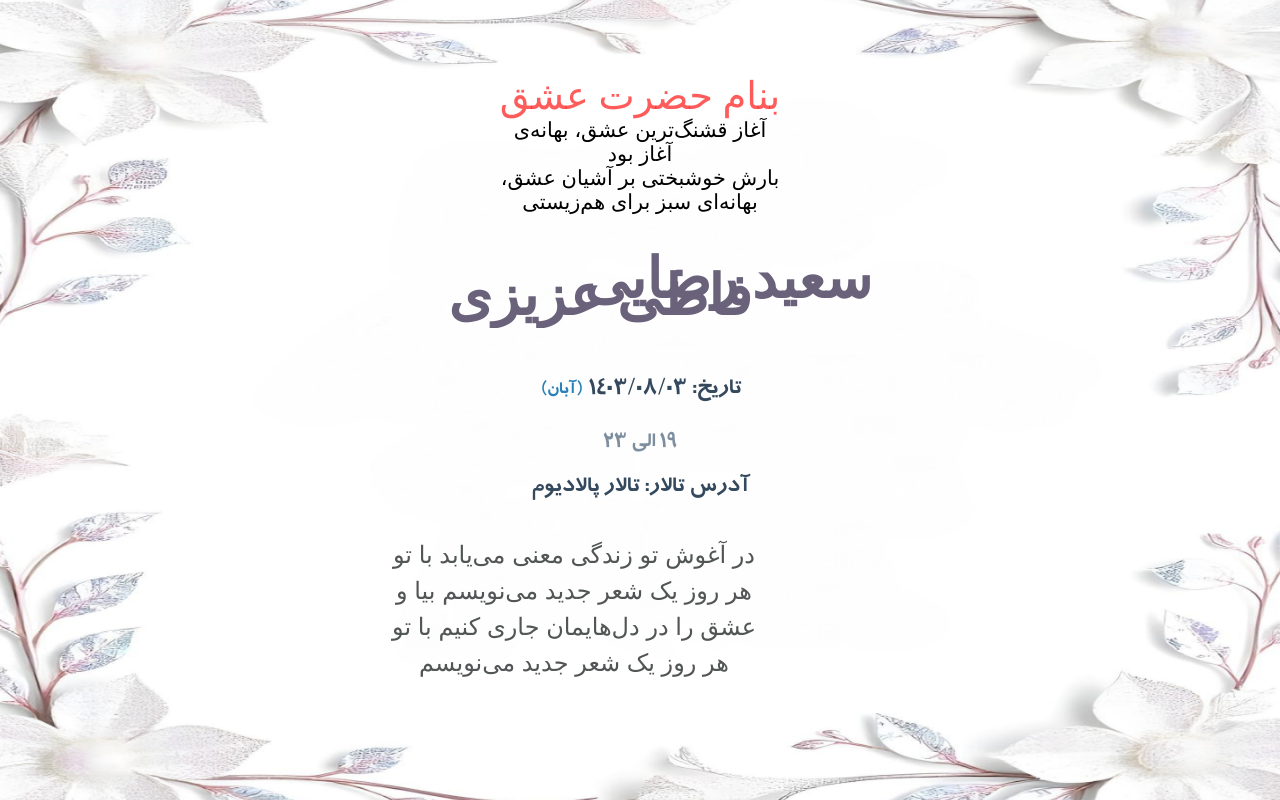
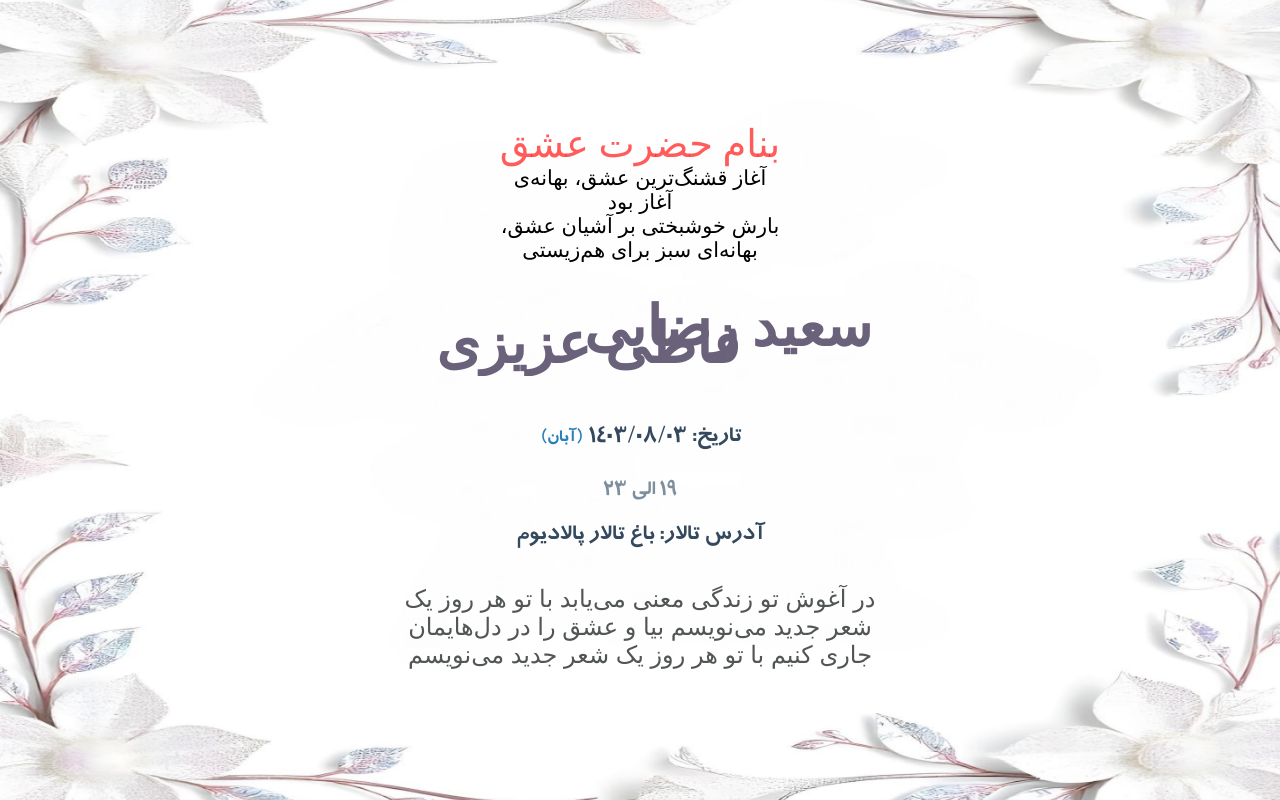
Before and after one commit to Saeid-Rezaei0/wedding_cart, a plain HTML site: page index.html in a window 1280 px wide. Drawn offline with Linux system fonts and the light colour scheme; a web font is replaced by a local one.

Commit message:
project update

```diff
--- a/index.html
+++ b/index.html
@@ -27,7 +27,7 @@
             <div class="time-range" dir="rtl">19 الی 23</div>
         </div>
 
-        <div class="details">آدرس تالار:  تالار پالادیوم </div>
+        <div class="details">آدرس تالار:   باغ تالار پالادیوم </div>
 
         <!-- شعر زیبا -->
         <div class="poem">
@@ -36,7 +36,7 @@
                 بیا و عشق را در دل‌هایمان جاری کنیم
                 با تو هر روز یک شعر جدید می‌نویسم
             </p>
-            <br>
+            <!-- <br> -->
         </div>
     </div>
   </div>
--- a/style.css
+++ b/style.css
@@ -107,7 +107,7 @@
 }
 
 .names-container  > .names:nth-child(2) {
-    margin-left: -7rem;
+    margin-left: -8.5rem;
     margin-top: -5rem;
 }
 
@@ -151,16 +151,19 @@ font-family: "Shekasteh", sans-serif;
 }
 
 .poem {
-    font-size: 1.5rem; /* اندازه متن شعر */
-    color: #525555; /* رنگ ملایم */
+    font-size: 1.5rem;
+    color: #525555;
     margin: 10px 0;
-    width: 23rem;
-    line-height: 1.5; /* فاصله بین خطوط */
+    /* line-height: 2; */
+    text-align: center;
+    overflow: visible; /* حذف مشکل اسکرول بار */
+    white-space: normal; /* متن به صورت طبیعی شکسته می‌شود */
+    word-wrap: break-word; /* متن در صورت طولانی بودن به خط بعدی می‌رود */
+    font-weight: normal;
+    font-style: normal;
     font-family: "Shekasteh", sans-serif;
-    overflow: hidden;
-    text-align: center;
+}
 
-}
 
 .border-decoration {
     position: absolute;
```
